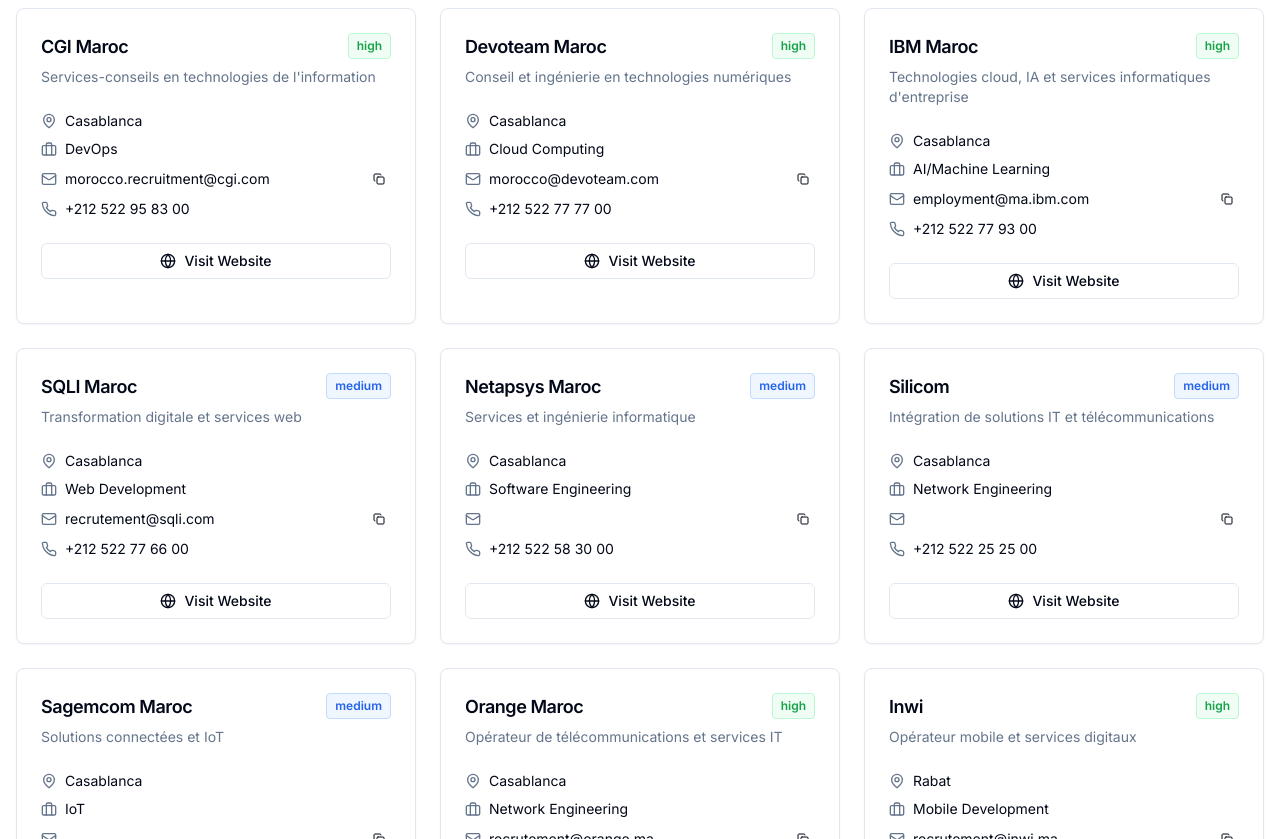
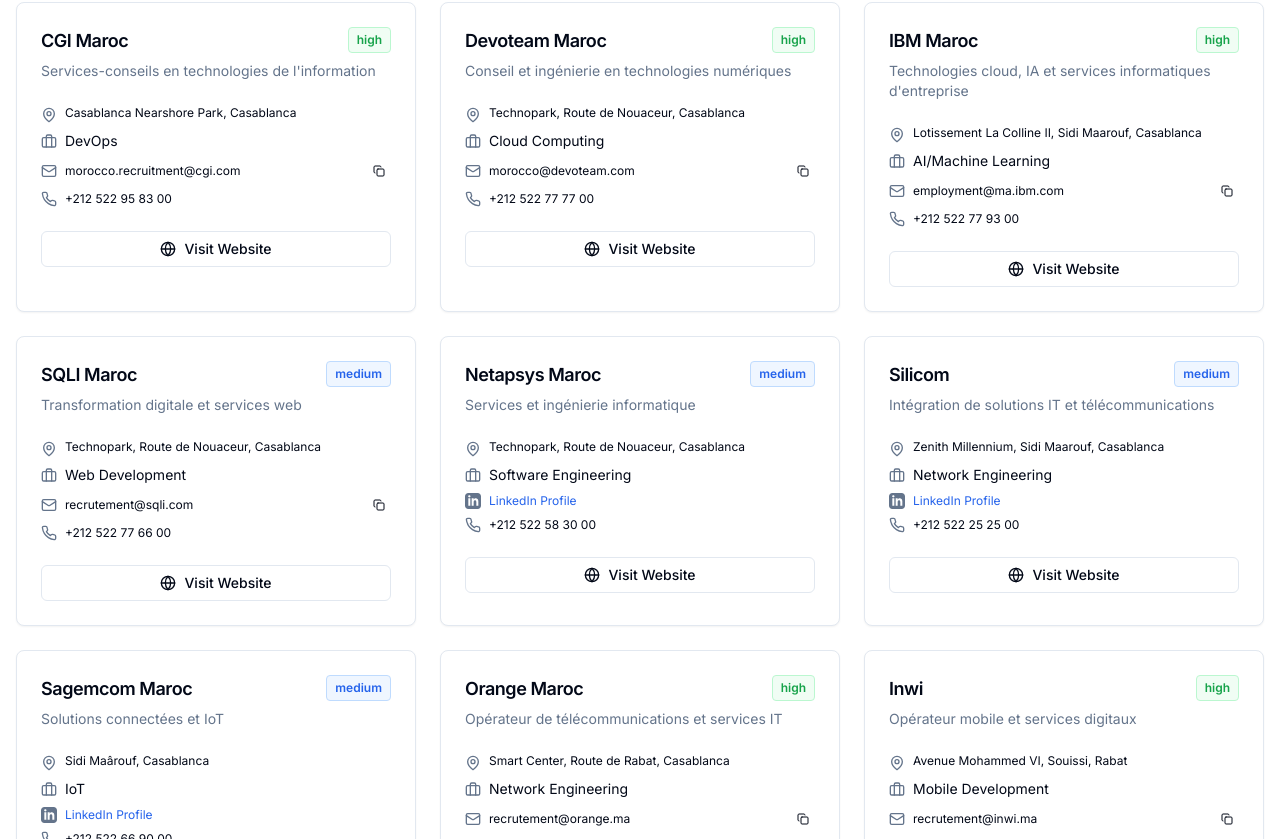
Before and after one commit to EL-Aouni/it-internships-morocco, a Next.js app: page /it-internships-morocco/search in a window 1280 px wide. Shown: the part 1001-1840 px from the top of the page. Built offline with nearby package versions, Linux system fonts and the light colour scheme.

Commit message:
Make email and linkedin optional in company interface
Updated company interface to make email and linkedin optional. Adjusted rendering logic for email and linkedin display.

```diff
--- a/src/app/search/page.tsx
+++ b/src/app/search/page.tsx
@@ -25,9 +25,11 @@
   name: string;
   city: string;
   speciality: string;
-  email: string;
+  email?: string;
   phone: string | null;
   website: string | null;
+  linkedin?: string;
+  address: string;
   priority: 'high' | 'medium' | 'low';
   description: string | null;
 };
@@ -197,25 +199,36 @@
                   </CardDescription>
                 </CardHeader>
                 <CardContent className="space-y-2">
-                  <div className="flex items-center text-sm">
-                    <MapPin className="h-4 w-4 mr-2 text-muted-foreground" />
-                    <span>{company.city}</span>
+                  <div className="flex items-start text-sm">
+                    <MapPin className="h-4 w-4 mr-2 text-muted-foreground mt-0.5 flex-shrink-0" />
+                    <span className="text-xs">{company.address}</span>
                   </div>
                   <div className="flex items-center text-sm">
                     <Briefcase className="h-4 w-4 mr-2 text-muted-foreground" />
                     <span>{company.speciality}</span>
                   </div>
-                  <div className="flex items-center text-sm">
-                    <Mail className="h-4 w-4 mr-2 text-muted-foreground" />
-                    <span className="flex-1 truncate">{company.email}</span>
-                    <Button size="sm" variant="ghost" onClick={() => copyEmail(company.email)} className="h-6 w-6 p-0">
-                      <Copy className="h-3 w-3" />
-                    </Button>
-                  </div>
+                  {company.email ? (
+                    <div className="flex items-center text-sm">
+                      <Mail className="h-4 w-4 mr-2 text-muted-foreground" />
+                      <span className="flex-1 truncate text-xs">{company.email}</span>
+                      <Button size="sm" variant="ghost" onClick={() => copyEmail(company.email!)} className="h-6 w-6 p-0">
+                        <Copy className="h-3 w-3" />
+                      </Button>
+                    </div>
+                  ) : company.linkedin && (
+                    <div className="flex items-center text-sm">
+                      <svg className="h-4 w-4 mr-2 text-muted-foreground" fill="currentColor" viewBox="0 0 24 24">
+                        <path d="M19 0h-14c-2.761 0-5 2.239-5 5v14c0 2.761 2.239 5 5 5h14c2.762 0 5-2.239 5-5v-14c0-2.761-2.238-5-5-5zm-11 19h-3v-11h3v11zm-1.5-12.268c-.966 0-1.75-.79-1.75-1.764s.784-1.764 1.75-1.764 1.75.79 1.75 1.764-.783 1.764-1.75 1.764zm13.5 12.268h-3v-5.604c0-3.368-4-3.113-4 0v5.604h-3v-11h3v1.765c1.396-2.586 7-2.777 7 2.476v6.759z"/>
+                      </svg>
+                      <a href={company.linkedin} target="_blank" rel="noopener noreferrer" className="flex-1 truncate text-xs hover:underline text-blue-600">
+                        LinkedIn Profile
+                      </a>
+                    </div>
+                  )}
                   {company.phone && (
                     <div className="flex items-center text-sm">
                       <Phone className="h-4 w-4 mr-2 text-muted-foreground" />
-                      <span>{company.phone}</span>
+                      <span className="text-xs">{company.phone}</span>
                     </div>
                   )}
                 </CardContent>
```
